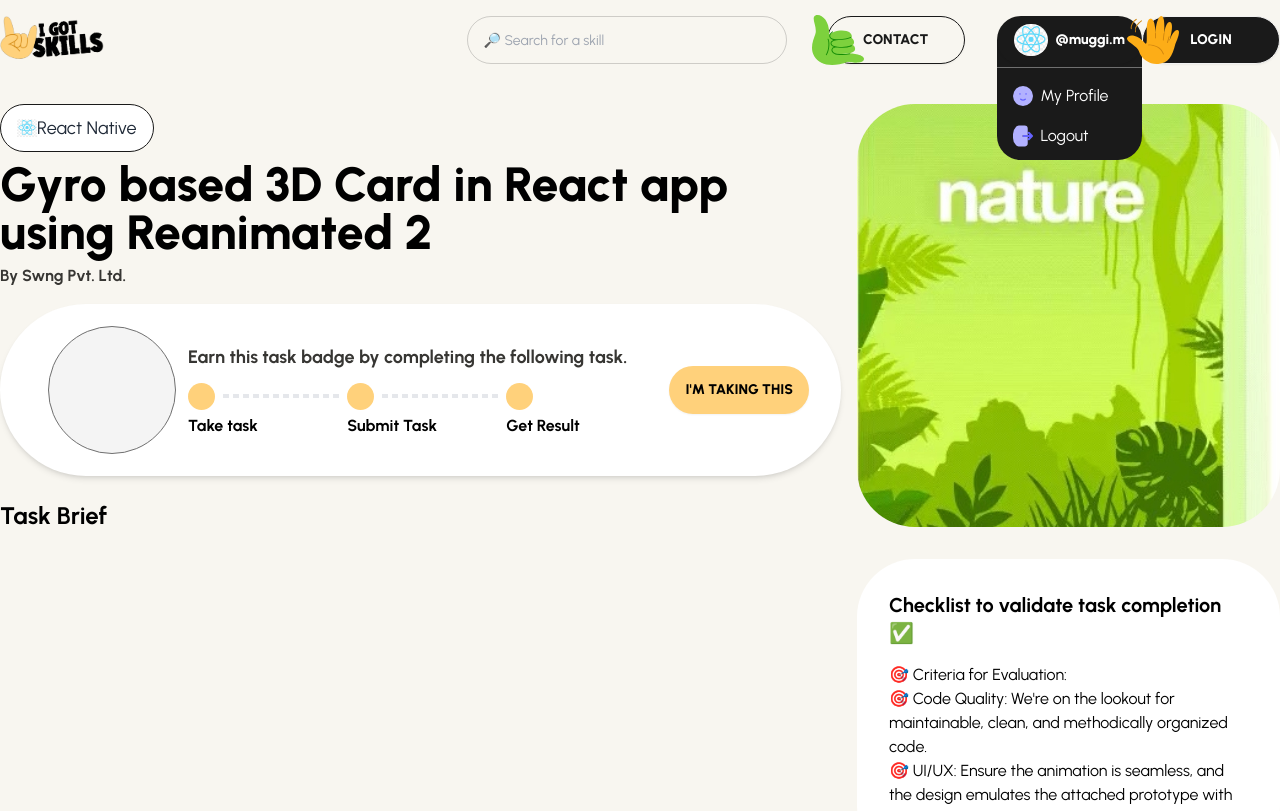
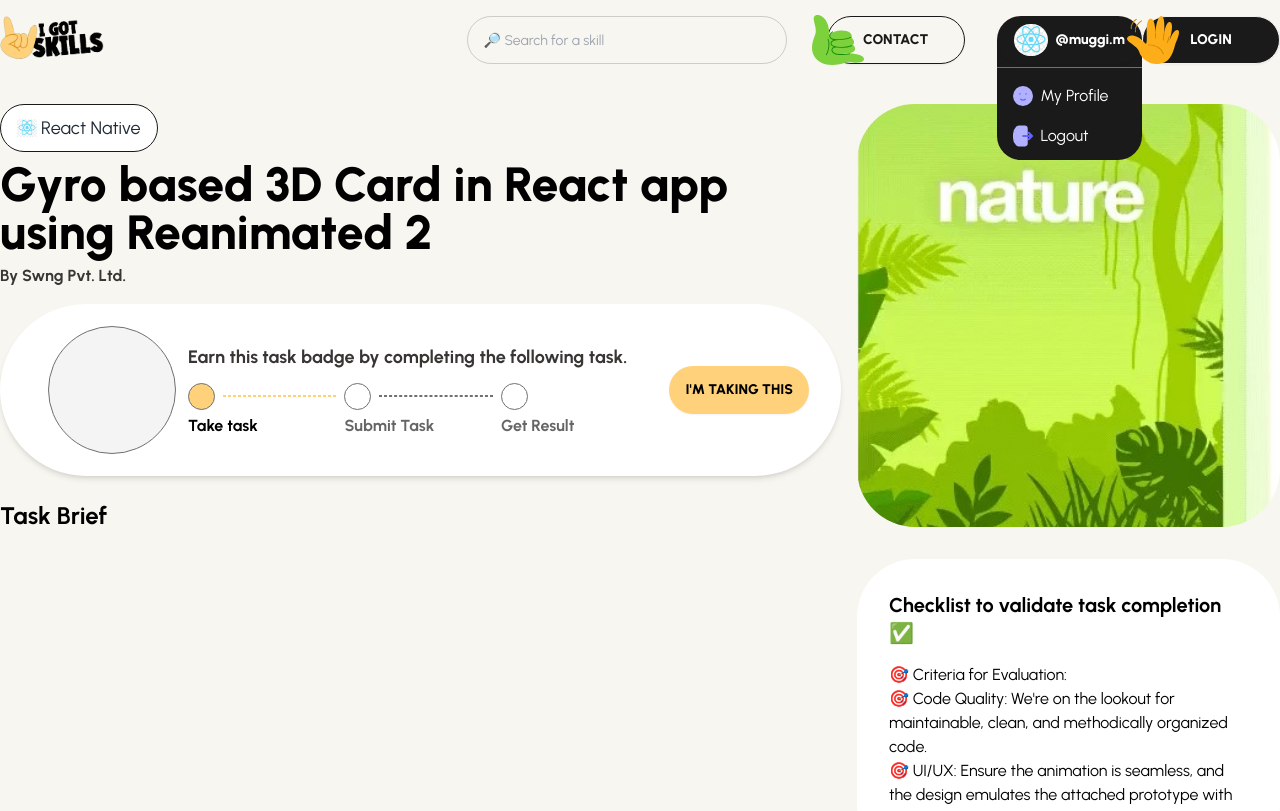
Before and after one commit to SurendiranLX/goalapp, a Next.js app: page /taskdetail in a window 1280 px wide. Shown: the top 811 px of the page. Built offline with nearby package versions, Linux system fonts and the light colour scheme.

Commit message:
ui fixed

```diff
--- a/src/app/components/common/ProjectCard.js
+++ b/src/app/components/common/taskcard.js
@@ -1,7 +1,7 @@
 import React from "react";
 import Image from "next/image";
 
-const ProjectCard = ({ key }) => {
+const TaskCard = ({ key }) => {
   return (
     <div
       key={key}
@@ -33,4 +33,4 @@
   );
 };
 
-export default ProjectCard;
+export default TaskCard;
--- a/src/app/components/common/taskprogress.js
+++ b/src/app/components/common/taskprogress.js
@@ -1,8 +1,12 @@
 import React from "react";
 import Image from "next/image";
 
-const TaskProgress = ({onClick}) => {
-  return (
+const TaskProgress = ({ onClick, status }) => {
+  const takencount = 20;
+  const submitcount = 80;
+  return status === "nottaken" ||
+    status === "tasktaken" ||
+    status === "tasksubmited" ? (
     <div className="h-[172px] w-full flex flex-row items-center shadow-md justify-between bg-white rounded-[86px] mt-4 px-8">
       <div className="bg-[#F4F4F4] border-[#707070] rounded-[64px] border ml-4 w-[128px] h-[128px]"></div>
       <div className="flex flex-col flex-1 px-3">
@@ -12,29 +16,112 @@
         <div className="flex flex-row">
           <div className="flex flex-col flex-1 mr-2">
             <div className="flex flex-row flex-1 items-center mt-3">
-              <div className="w-[27px] h-[27px] flex-shrink-0 rounded-[13.5px] bg-[#FFD17B] mr-2"></div>
-              <div className="border-dashed w-full border-2 border[#707070]"></div>
+              <div
+                className={`w-[27px] h-[27px] flex-shrink-0 rounded-[13.5px] border border-[#707070] bg-[#FFD17B] mr-2`}
+              ></div>
+              <div
+                className={`border-dashed w-full border border-[#FFD17B]`}
+              ></div>
             </div>
             <div className="font-bold text-large mt-1">Take task</div>
           </div>
           <div className="flex flex-col flex-1 mr-2">
             <div className="flex flex-row flex-1 items-center mt-3">
-              <div className="w-[27px] h-[27px] flex-shrink-0 rounded-[13.5px] bg-[#FFD17B] mr-2"></div>
-              <div className="border-dashed w-full border-2 border[#707070]"></div>
+              <div
+                className={`w-[27px] h-[27px] flex-shrink-0 rounded-[13.5px] border border-[#707070] ${
+                  status === "tasktaken" || status === "tasksubmited"
+                    ? "bg-[#FFD17B]"
+                    : ""
+                } mr-2`}
+              ></div>
+              <div
+                className={`border-dashed w-full border border-[#707070]`}
+              ></div>
             </div>
-            <div className="font-bold text-large mt-1">Submit Task</div>
+            <div
+              className={`font-bold text-large mt-1 ${
+                status === "tasktaken" || status === "tasksubmited"
+                  ? ""
+                  : "opacity-60"
+              }`}
+            >
+              Submit Task
+            </div>
           </div>
-          <div className="flex flex-col flex-1">
+          <div className="flex flex-col flex-1 mr-2">
             <div className="flex flex-row flex-1 items-center mt-3">
-              <div className="w-[27px] h-[27px] flex-shrink-0 rounded-[13.5px] bg-[#FFD17B] mr-2"></div>
+              <div
+                className={`w-[27px] h-[27px] flex-shrink-0 rounded-[13.5px] border border-[#707070] bg-[##FFFFF] mr-2`}
+              ></div>
             </div>
-            <div className="font-bold text-large mt-1">Get Result</div>
+            <div className="font-bold text-large mt-1 opacity-60">
+              Get Result
+            </div>
           </div>
         </div>
       </div>
-      <div className="flex justify-end">
-        <button onClick={onClick} className="btn relative h-[48px] min-w-[138px] rounded-[24px] text-[#000] bg-[#FFD17B] border-none hover:bg-[#FFD17B] hover:border-[#FFD17B]">
-          <span className="font-extrabold">I'M TAKING THIS</span>
+      <div className="flex flex-col justify-end">
+        <button
+          onClick={onClick}
+          className={`btn relative h-[48px] min-w-[138px] rounded-[24px] text-[#000]  border-none ${
+            status === "tasksubmited"
+              ? " bg-[#FFD17B90] hover:bg-[#FFD17B90] hover:border-[#FFD17B90]"
+              : " bg-[#FFD17B] hover:bg-[#FFD17B] hover:border-[#FFD17B]"
+          }`}
+        >
+          <span className="font-extrabold">
+            {status == "tasktaken"
+              ? "SUBMIT TASK"
+              : status == "tasksubmited"
+              ? "In Verification"
+              : "I'M TAKING THIS"}
+          </span>
+        </button>
+        <div className="text-xs text-[#373633] items-center justify-center">
+          {status === "tasktaken"
+            ? `Task taken ${takencount} day${takencount !== 1 ? "s" : ""} ago`
+            : status === "tasksubmited"
+            ? `Submitted ${submitcount} day${submitcount !== 1 ? "s" : ""} ago`
+            : ""}
+        </div>
+      </div>
+    </div>
+  ) : status === "failed" ? (
+    <div className="h-[172px] w-full flex flex-row items-center shadow-md justify-between bg-[#DBC2BD] rounded-[86px] mt-4 px-8">
+      <div className="bg-[#F4F4F4] border-[#707070] rounded-[64px] border ml-4 w-[128px] h-[128px]"></div>
+      <div className="flex flex-col flex-1 px-3">
+        <div className="text-lg text-[#373633] font-bold">
+          Well tried but you need to get better at this.
+        </div>
+        <div className="text-2xl text-[#373633] font-extrabold">
+          Sorry! you failed at this task.
+        </div>
+        <div className="text-lg text-[#000000] font-light">
+          You need to work on the code optimization and use less console logs in
+          home.js file.
+        </div>
+      </div>
+    </div>
+  ) : (
+    <div className="h-[172px] w-full flex flex-row items-center shadow-md justify-between bg-[#9FC8A7] rounded-[86px] mt-4 px-8">
+      <div className="bg-[#F4F4F4] border-[#707070] rounded-[64px] border ml-4 w-[128px] h-[128px]"></div>
+      <div className="flex flex-col flex-1 px-3">
+        <div className="text-lg text-[#373633] font-bold">
+          Heyy, you're good at this.
+        </div>
+        <div className="text-2xl text-[#000000] font-extrabold">
+          Congrats! You won this badge.
+        </div>
+        <div className="text-lg text-[#373633] font-light">
+          The badge has been added in your profile & resume. Download it.
+        </div>
+      </div>
+      <div className="flex flex-col justify-end">
+        <button
+          onClick={onClick}
+          className={`btn relative h-[48px] min-w-[138px] rounded-[24px] text-[#000]  border-none bg-[#FFD17B] hover:bg-[#FFD17B] hover:border-[#FFD17B]`}
+        >
+          <span className="font-extrabold">SHARE BADGE</span>
         </button>
       </div>
     </div>
--- a/src/app/page.js
+++ b/src/app/page.js
@@ -6,7 +6,7 @@
 import skill from "../../public/skill.png";
 import badges from "../../public/badges.png";
 import profile from "../../public/profilecard.png";
-import ProjectCard from "./components/common/ProjectCard";
+import TaskCard from "./components/common/taskcard";
 
 export default function Home() {
   const items = Array.from({ length: 10 }, (_, index) => index + 1);
@@ -47,7 +47,7 @@
           </div>
           <div className="flex flex-row w-full mt-20 max-w-[100vw] overflow-x-scroll [&>*:nth-child(1)]:ml-4">
             {items.map((item) => (
-              <ProjectCard key={item} />
+              <TaskCard key={item} />
             ))}
           </div>
         </section>
--- a/src/app/taskdetail/page.js
+++ b/src/app/taskdetail/page.js
@@ -3,7 +3,7 @@
 import { useEffect, useState, useRef } from "react";
 import Image from "next/image";
 import Marquee from "react-fast-marquee";
-import ProjectCard from "./../components/common/ProjectCard";
+import TaskCard from "../components/common/taskcard";
 import TaskProgress from "../components/common/taskprogress";
 import TaskUpload from "../components/common/taskUpload";
 
@@ -25,14 +25,14 @@
             // blurDataURL="data:..." automatically provided
             // placeholder="blur" // Optional blur-up while loading
           />
-          <span>React Native</span>
+          <span className="inline-block ml-1">React Native</span>
         </div>
         <h1 className="font-extrabold text-5xl mt-2 mb-2">
           Gyro based 3D Card in React app using Reanimated 2
         </h1>
         <div className="text-[#373633] font-bold">By Swng Pvt. Ltd.</div>
         {/* Task Progress */}
-        <TaskProgress onClick={openModal} />
+        <TaskProgress onClick={openModal} status={"nottaken"}/>
         {/* Task Progress End*/}
 
         {/* Task Submit */}
@@ -40,6 +40,10 @@
         {/* Task Submit End */}
 
         <div className="font-bold mt-6 text-2xl">Task Brief</div>
+        {/* Task Description */}
+        <div className="flex mt-6">
+
+        </div>
       </div>
       <div className="w-[423px]">
         <div className="rounded-[58px] w-[423px] h-[423px] overflow-hidden">
--- a/src/app/tasks/page.js
+++ b/src/app/tasks/page.js
@@ -1,6 +1,6 @@
 import Image from "next/image";
 import Marquee from "react-fast-marquee";
-import ProjectCard from "./../components/common/ProjectCard";
+import TaskCard from "../components/common/taskcard";
 
 export default function Tasks() {
   const items = Array.from({ length: 10 }, (_, index) => index + 1);
@@ -27,8 +27,6 @@
                   alt=""
                   width={20}
                   height={20}
-                  // blurDataURL="data:..." automatically provided
-                  // placeholder="blur" // Optional blur-up while loading
                 />
                 <span>React Native</span>
               </div>
@@ -39,7 +37,7 @@
       {/* Filter-by end */}
       <div className="grid grid-cols-4 grid-rows-3 gap-x-10 gap-y-10 mb-14">
         {items.map((item) => (
-          <ProjectCard key={item} />
+          <TaskCard key={item} />
         ))}
       </div>
     </div>
```
